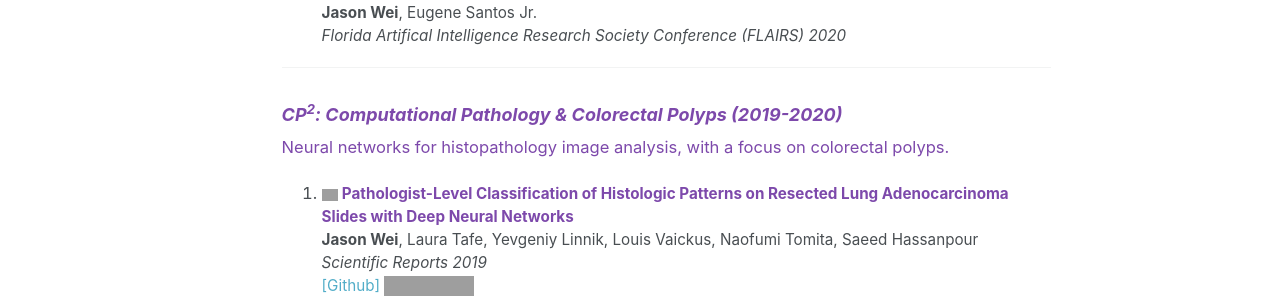
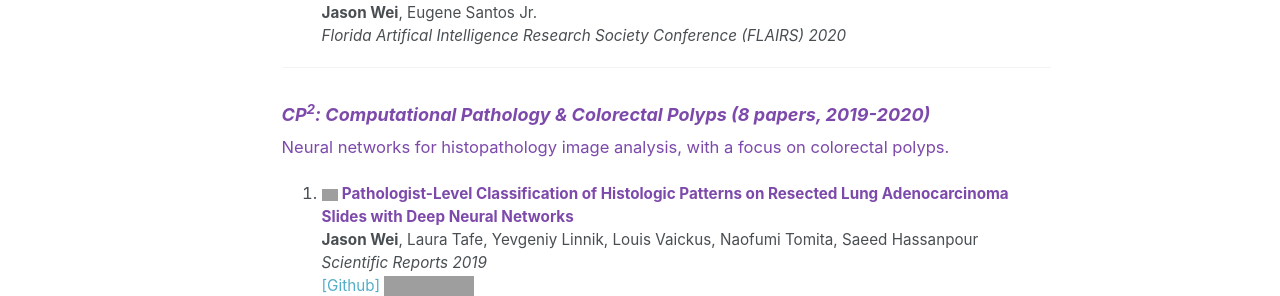
Before and after one commit to jasonwei20/jasonwei20.github.io, a Jekyll site: the page built from _pages/all_papers.md, in a window 1280 px wide. Shown: the part 587-883 px from the top of the page. Built offline with Jekyll 4.4.1, drawn with Linux system fonts in a browser that asks for light colours; some web fonts are replaced; grey boxes are pictures that could not be loaded.

Commit message:
add to all papers

```diff
--- a/_pages/all_papers.md
+++ b/_pages/all_papers.md
@@ -25,7 +25,7 @@ As an undergraduate at Dartmouth College, I wrote [<span style="color:#7d49ab">
 
 ------
 
-### <a name="cp2"></a> <span style="color:#7d49ab"> *CP<sup>2</sup>: Computational Pathology & Colorectal Polyps (2019-2020)* </span>
+### <a name="cp2"></a> <span style="color:#7d49ab"> *CP<sup>2</sup>: Computational Pathology & Colorectal Polyps (8 papers, 2019-2020)* </span>
 
 <span style="color:#7d49ab">Neural networks for histopathology image analysis, with a focus on colorectal polyps.</span>
 
```
